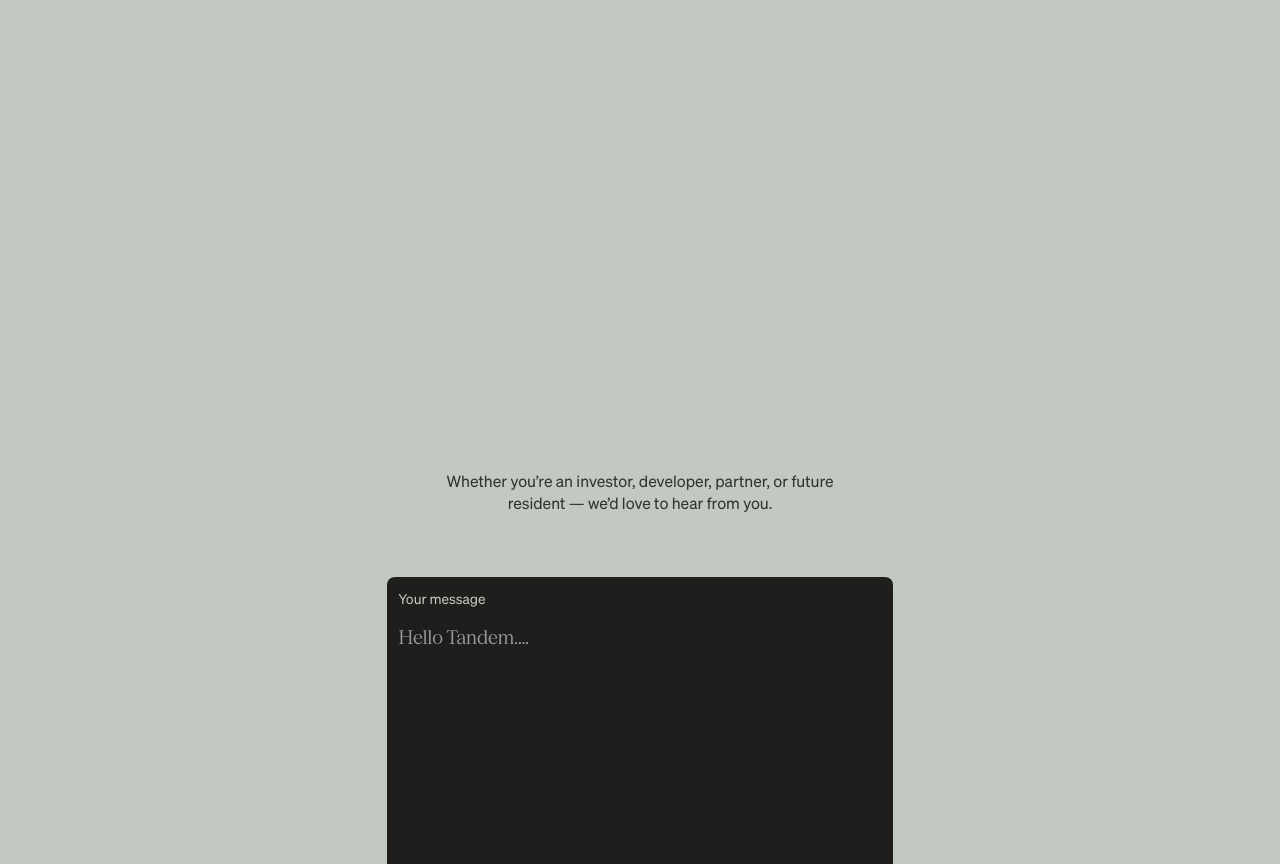
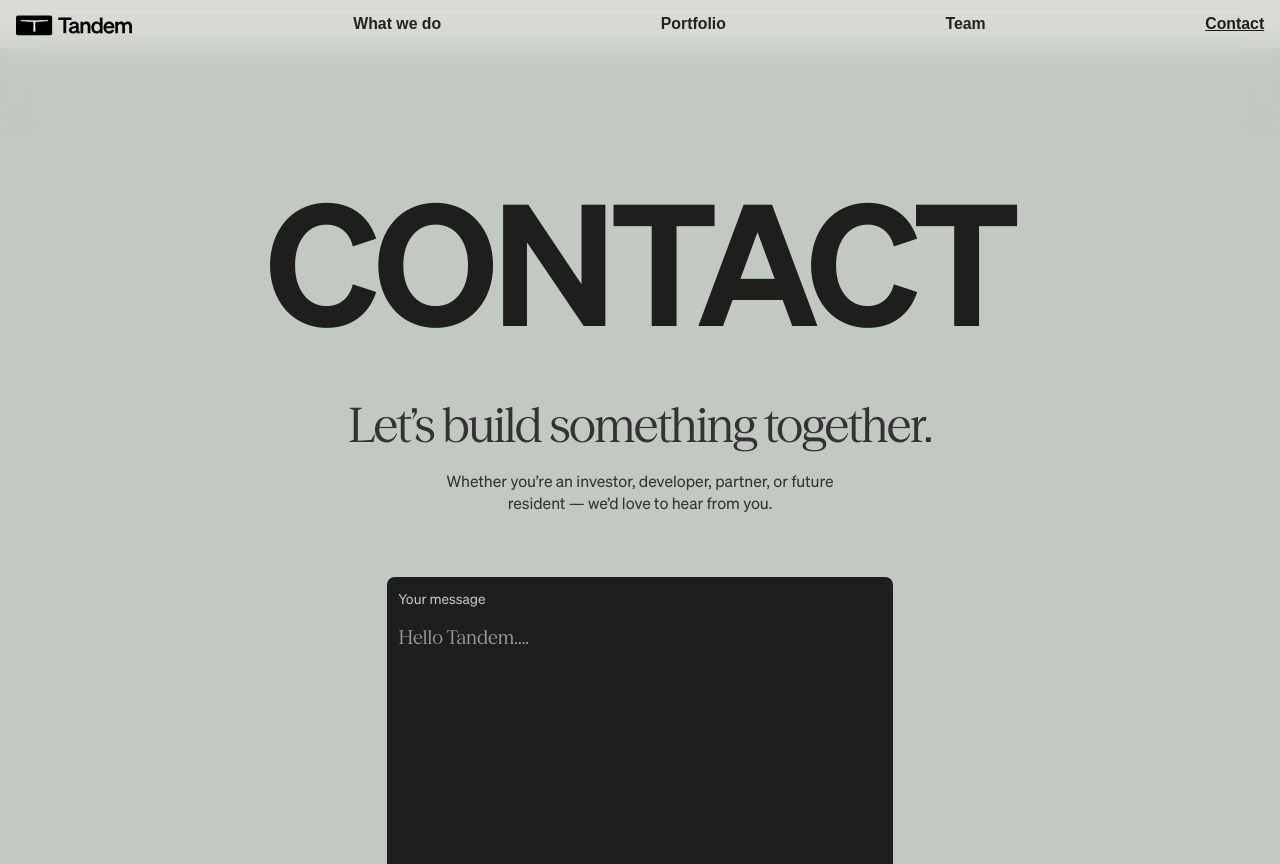
Before and after one commit to phinehas2020/launchsite-trades-craftsman, a website built with Vite: page contact/index.html in a window 1280 px wide. Shown: the top 864 px of the page. Built offline with nearby package versions, Linux system fonts and the light colour scheme; a web font is replaced by a local one.

Commit message:
Improve initial render by fast-tracking w-mod-ix3 reveal

```diff
--- a/contact/index.html
+++ b/contact/index.html
@@ -4,7 +4,7 @@
 
 
 
-</head><body><div class="page-wrapper"><div class="page-styling w-embed"><style>
+<script id="wf-reveal-fallback">(function(){var d=document.documentElement,revealed=false;function reveal(){if(revealed)return;revealed=true;d.classList.add("w-mod-ix3");}setTimeout(reveal,120);window.addEventListener("load",reveal,{once:true});})();</script></head><body><div class="page-wrapper"><div class="page-styling w-embed"><style>
 
 body {
 	background-color: var(--petrol-medium);
--- a/index.html
+++ b/index.html
@@ -31,7 +31,7 @@ html, body {
 
 
 
-</head><body><div class="page-wrapper"><div class="global-styles w-embed"><style>
+<script id="wf-reveal-fallback">(function(){var d=document.documentElement,revealed=false;function reveal(){if(revealed)return;revealed=true;d.classList.add("w-mod-ix3");}setTimeout(reveal,120);window.addEventListener("load",reveal,{once:true});})();</script></head><body><div class="page-wrapper"><div class="global-styles w-embed"><style>
 
 /* Make text look crisper and more legible in all browsers */
 body {
```
Also changed, not shown: portfolio/index.html (+1 -1 lines), team/index.html (+1 -1 lines), what-we-do/index.html (+1 -1 lines), .claude/napkin.md.
